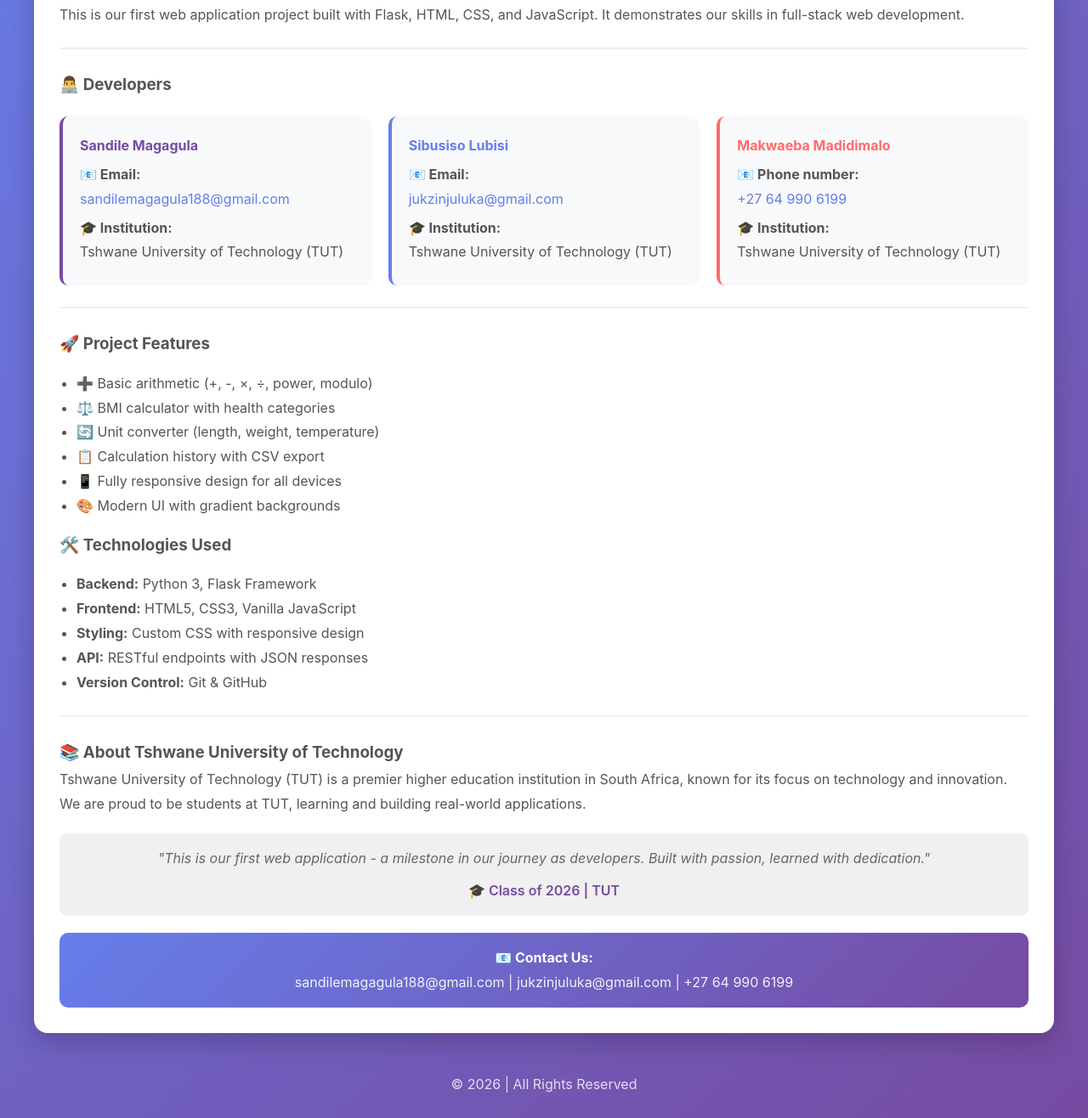
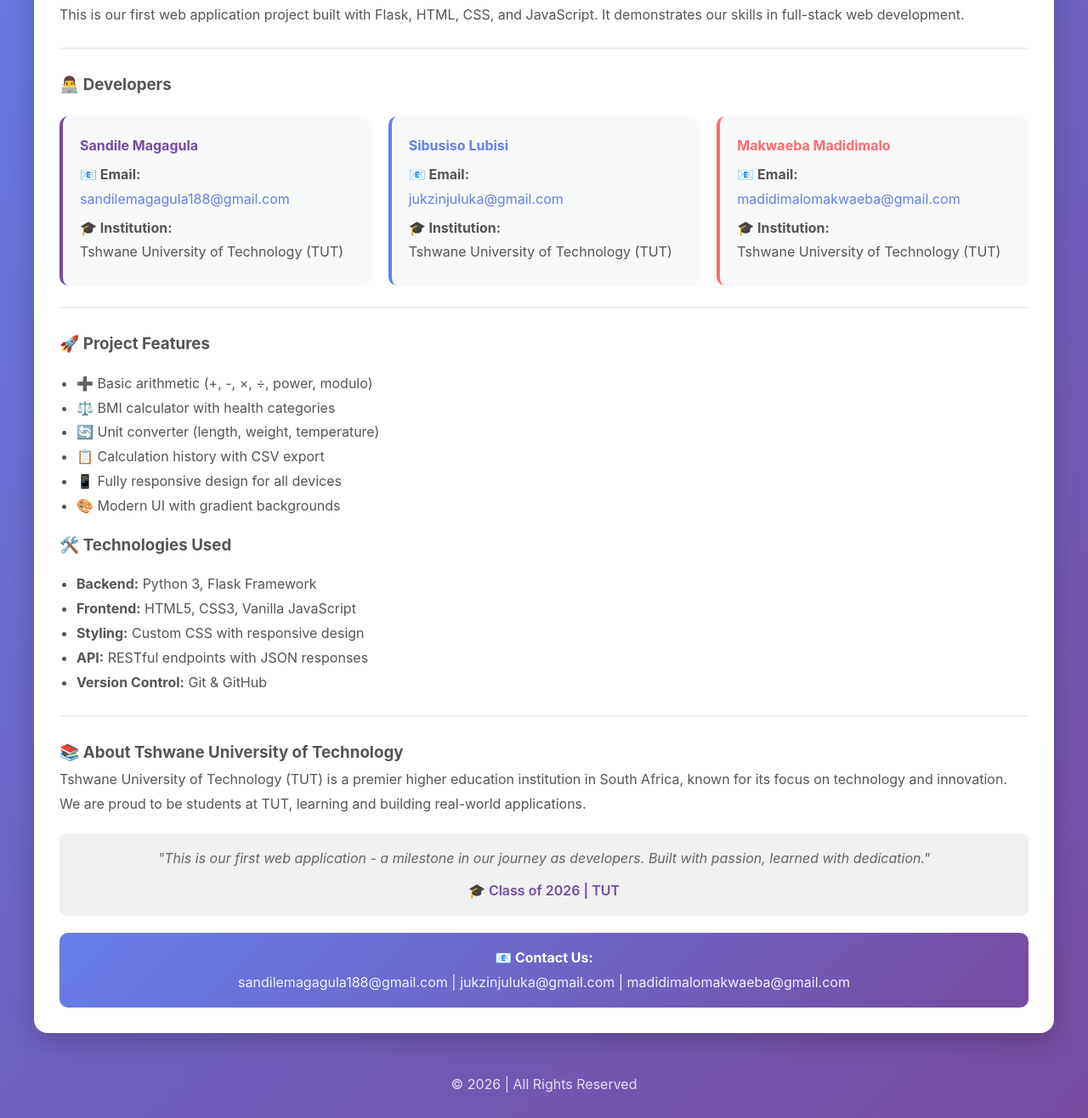
Before and after one commit to Mtfombeni10/calculator_bmi_unit_converter_app, a Flask app: page /about in a window 1280 px wide. Shown: the part 350-1666 px from the top of the page at 85% size. Run offline with Flask 3, Linux system fonts and the light colour scheme.

Commit message:
Update about.html

```diff
--- a/templates/about.html
+++ b/templates/about.html
@@ -52,9 +52,9 @@
             <div style="background: #f8f9fa; padding: 20px; border-radius: 10px; border-left: 4px solid #ff6b6b;">
                 <h4 style="color: #ff6b6b; margin-bottom: 5px;">Makwaeba Madidimalo</h4>
                 <p style="margin: 5px 0;">
-                    <strong>📧 Phone number:</strong><br>
-                    <a href="mailto:+27 64 990 6199" style="color: #667eea; text-decoration: none;">
-                        +27 64 990 6199
+                    <strong>📧 Email:</strong><br>
+                    <a href="mailto:madidimalomakwaeba@gmail.com" style="color: #667eea; text-decoration: none;">
+                        madidimalomakwaeba@gmail.com
                     </a>
                 </p>
                 <p style="margin: 5px 0;">
@@ -108,7 +108,7 @@
             <p style="color: white; margin: 0;">
                 <strong>📧 Contact Us:</strong><br>
                 <span style="opacity: 0.9;">
-                    sandilemagagula188@gmail.com | jukzinjuluka@gmail.com | +27 64 990 6199
+                    sandilemagagula188@gmail.com | jukzinjuluka@gmail.com | madidimalomakwaeba@gmail.com
                 </span>
             </p>
         </div>
```
